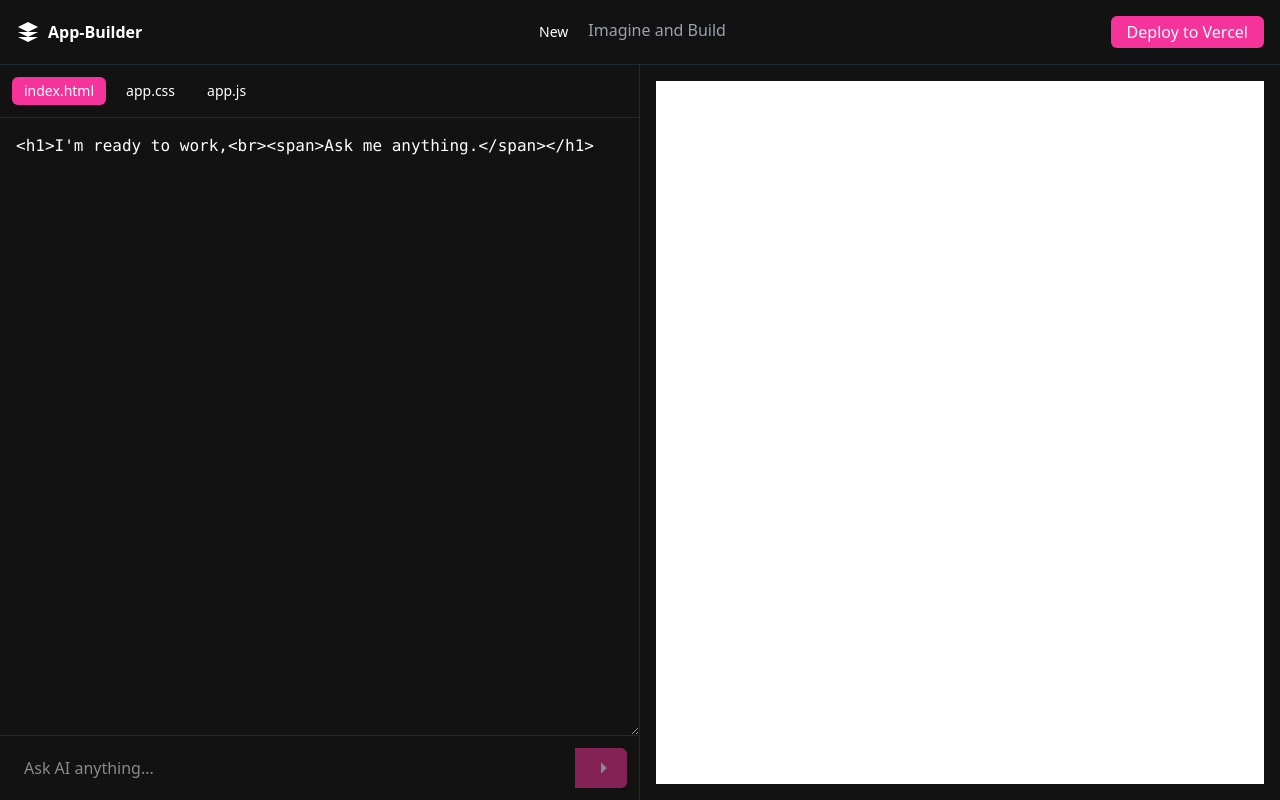
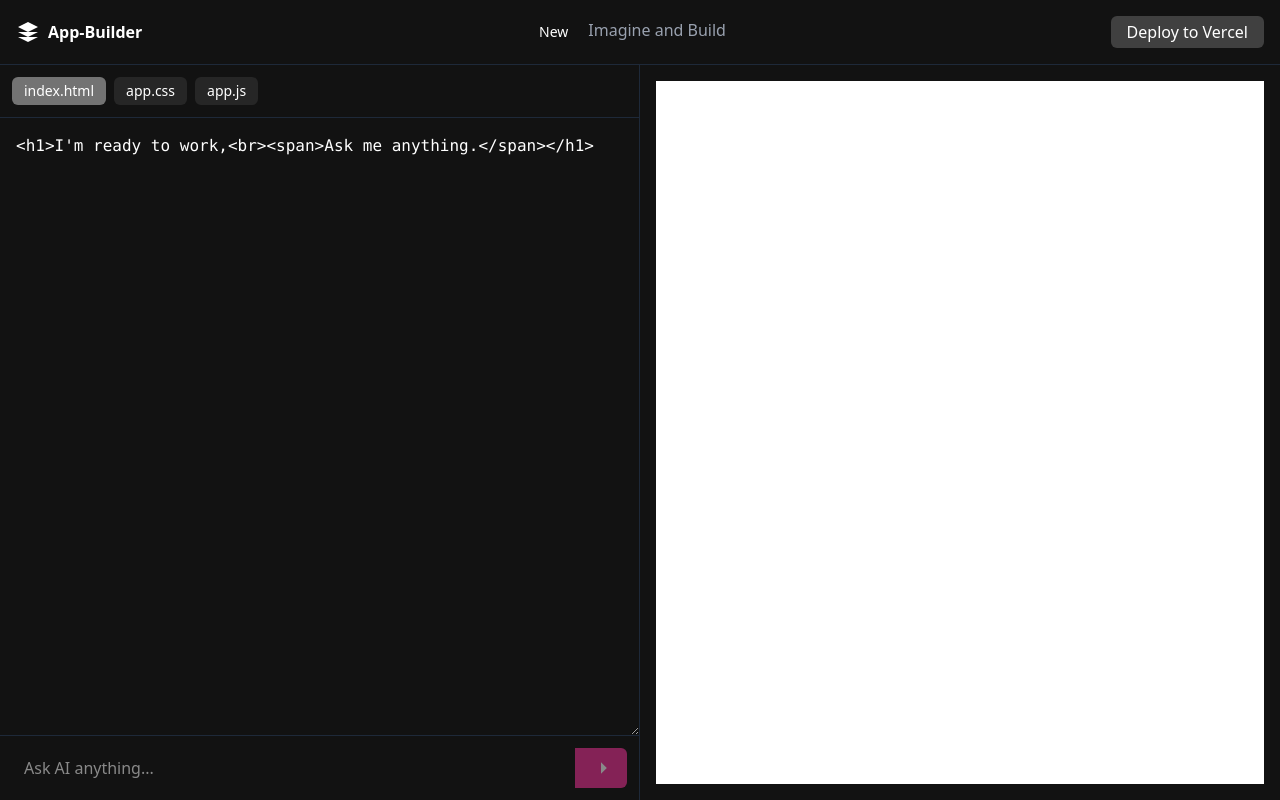
Before and after one commit to eramax/app-builder, a SvelteKit app: page / in a window 1280 px wide. Built offline with nearby package versions, Linux system fonts and the light colour scheme.

Commit message:
fix design

```diff
--- a/src/components/Nav.svelte
+++ b/src/components/Nav.svelte
@@ -21,7 +21,7 @@
     </div>
 
     <button
-        class="bg-pink-500 hover:bg-pink-600 px-4 py-1 rounded-md text-white font-medium"
+        class="bg-neutral-700 hover:bg-neutral-600 px-4 py-1 rounded-md text-white font-medium"
         onclick={deployToVercel}
     >
         Deploy to Vercel
--- a/src/components/Prompt.svelte
+++ b/src/components/Prompt.svelte
@@ -1,5 +1,15 @@
 <script>
     import { userPrompt, isStreaming } from '../lib/store';
+
+    function onSubmit() {
+        if ($userPrompt.trim()) {
+            // Emit the user prompt to the parent component or handle it here
+            // For example, you might want to call a function to process the prompt
+            console.log('User Prompt:', $userPrompt);
+            userPrompt.set(''); // Clear the input after submission
+        }
+    }
+
 
 </script>
 
--- a/src/components/Toolbar.svelte
+++ b/src/components/Toolbar.svelte
@@ -6,8 +6,8 @@
     {#each Object.keys($files) as filename}
         <button
             class="px-3 py-1 rounded-md text-sm"
-            class:bg-pink-500={filename === $activeFile}
-            class:bg-app-gray={filename !== $activeFile}
+            class:bg-neutral-500={filename === $activeFile}
+            class:bg-neutral-800={filename !== $activeFile}
             onclick={() => $activeFile = filename}
             disabled={$isStreaming}
         >
--- a/src/lib/api.js
+++ b/src/lib/api.js
@@ -2,8 +2,13 @@
 import OpenAI from 'openai';
 
 const openai = new OpenAI({
-  apiKey: import.meta.env.VITE_OPENAI_API_KEY,
-  dangerouslyAllowBrowser: true // For client-side use (in production, use a backend proxy)
+  baseURL: 'https://openrouter.ai/api/v1',
+  apiKey: import.meta.env.API_KEY,
+  dangerouslyAllowBrowser: true, // For client-side use (in production, use a backend proxy)
+  defaultHeaders: {
+    'HTTP-Referer': 'http://localhost:5173/',
+    'X-Title': 'App-Builder'
+  },
 });
 
 export async function* streamLLMResponse(codeSnippet, prompt) {
@@ -43,7 +48,7 @@ async function handleSubmit() {
   const generator = streamLLMResponse($files[$activeFile], $userPrompt);
 
   for await (const response of generator) {
-      $files[$activeFile] = response;
+    $files[$activeFile] = response;
   }
 
   $isStreaming = false;
```
Also changed, not shown: src/lib/store.js (line endings or trailing spaces).
